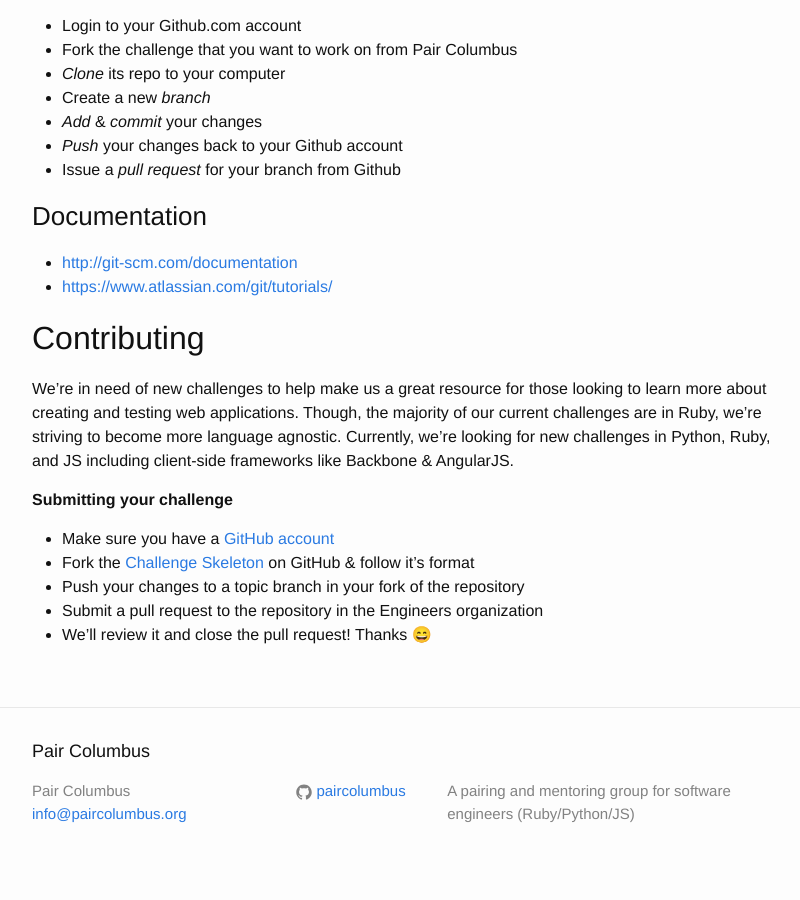
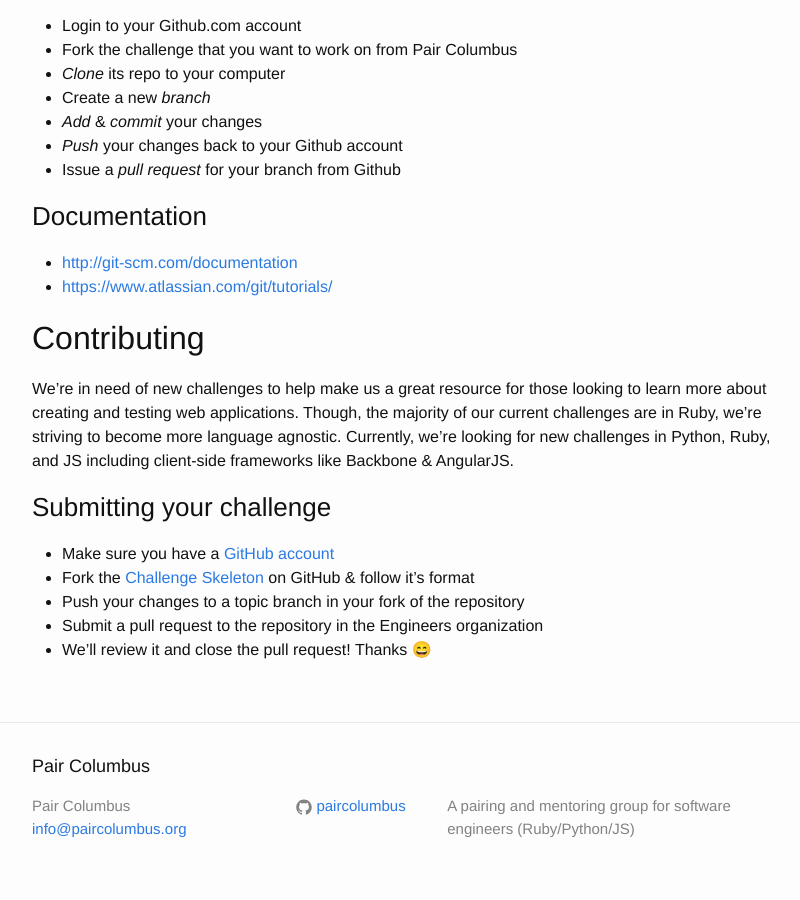
Before and after one commit to paircolumbus/paircolumbus.github.io, a Jekyll site: the page built from pages/challenges.md, in a window 1280 px wide. Shown: the part 2165-3065 px from the top of the page, without its empty margins (238-1038 px from the left). Built offline with Jekyll 4.4.1, drawn with Linux system fonts in a browser that asks for light colours; emoji names are drawn with the system emoji font; grey boxes are pictures that could not be loaded.

```diff
--- a/pages/challenges.md
+++ b/pages/challenges.md
@@ -82,7 +82,7 @@ If you don't have Git or Ruby installed on your computer, please [start here](/g
 ##Contributing
 We're in need of new challenges to help make us a great resource for those looking to learn more about creating and testing web applications. Though, the majority of our current challenges are in Ruby, we're striving to become more language agnostic. Currently, we're looking for new challenges in Python, Ruby, and JS including client-side frameworks like Backbone & AngularJS.
 
-__Submitting your challenge__
+###Submitting your challenge
 - Make sure you have a [GitHub account](https://github.com/signup/free)
 - Fork the [Challenge Skeleton](https://github.com/paircolumbus/ChallengeSkeleton) on GitHub & follow it's format
 - Push your changes to a topic branch in your fork of the repository
```
